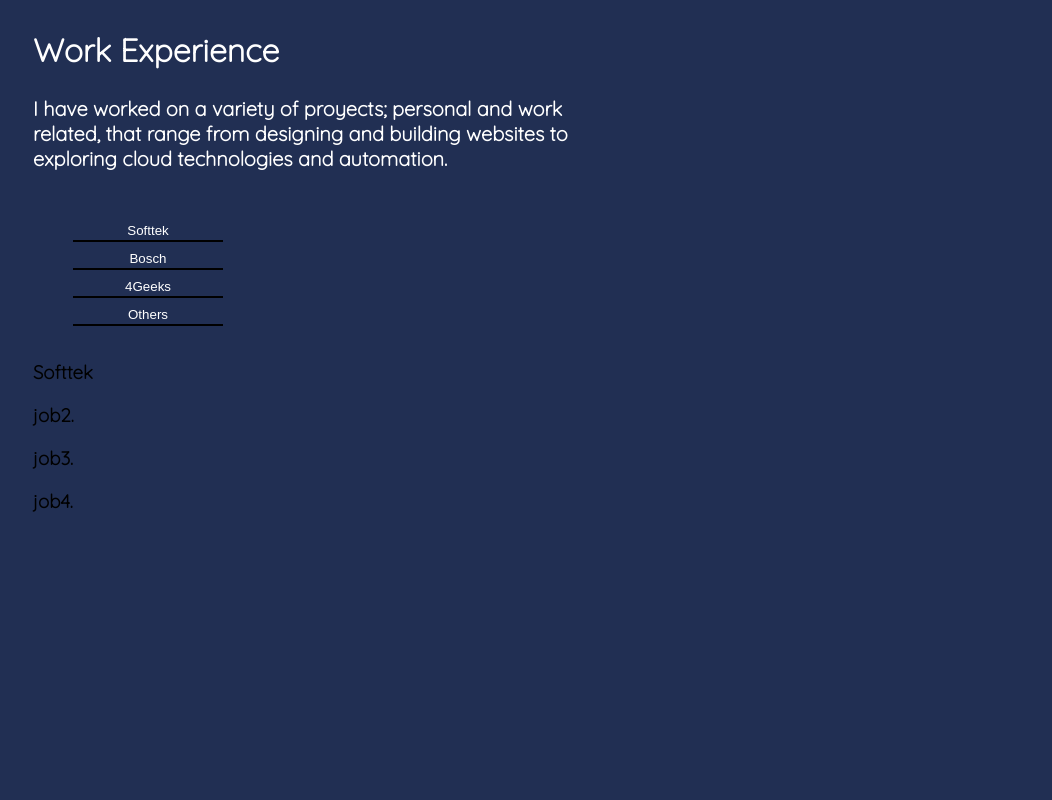
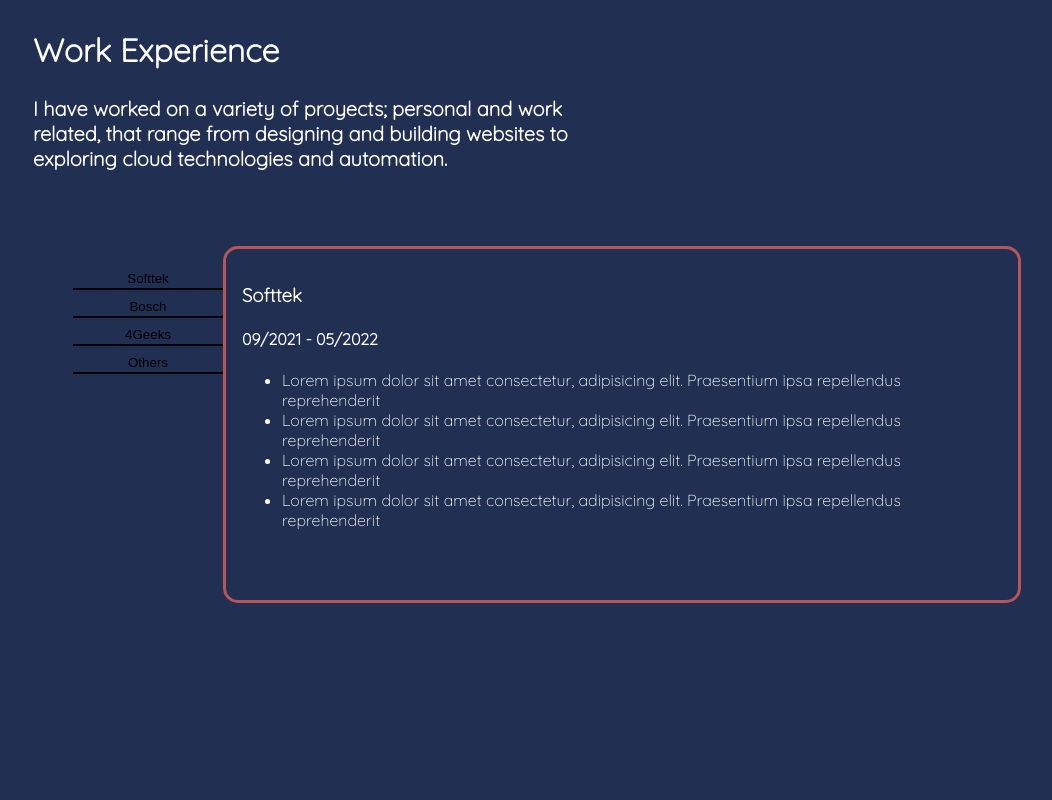
Before and after one commit to audieartb/myportfolio, a website built with webpack: page src/index.html in a window 1280 px wide. Shown: the part 861-1661 px from the top of the page, without its empty margins (31-1083 px from the left). Built offline with nearby package versions, Linux system fonts and the light colour scheme.

Commit message:
experience section added

```diff
--- a/src/assets/home.scss
+++ b/src/assets/home.scss
@@ -27,7 +27,7 @@
 .section-header {
   color: white;
   max-width: 50%;
-
+margin-bottom: 3rem;
   h1 {
     font-size: 2rem;
   }
@@ -66,8 +66,12 @@
   }
 }
 
-#exp-table{
-    display: grid;
+#exp-table {
+  display: grid;
+  grid-template-columns: 2fr 8fr;
+  min-height: 300px;
+  max-width: 950px;
+  color: white;
 }
 .tabs {
   ul {
@@ -76,14 +80,29 @@
 }
 
 .tablink-btn {
-  color: white;
+
   background-color: transparent;
-  width: 150px;
+  width: 100%;
   border-width: 0 0 2px 0;
   margin: 0.5rem 0 0 0;
   padding-bottom: 2px;
+
+  &:hover {
+    border-color: #a8b6d8;
+  }
+
+  &.active{
+      border-color: #a8b6d8;
+  }
 }
 
-.tablink-btn:hover {
-  border-color: #a8b6d8;
+.tab-content {
+  border: solid;
+  border-color: #b65656;
+  border-radius: 15px;
+  width: 100%;
+  height: 100%;
+  display: none;
+
+  padding: 1rem;
 }
--- a/src/assets/name-card.scss
+++ b/src/assets/name-card.scss
@@ -3,6 +3,7 @@
 #card-container {
     display: grid;
     width: 100%;
+    margin-bottom: 3rem;
 }
 
 .name-card{
--- a/src/index.html
+++ b/src/index.html
@@ -55,31 +55,90 @@
                 </ul>
             </div>
             <div>
-                <div id="job1" class="tabcontent">
+                <div id="job1" class="tab-content">
                     <h3>Softtek</h3>
+                    <h4>09/2021 - 05/2022</h4>
+                    <div>
+                        <ul>
+                            <li>
+                                Lorem ipsum dolor sit amet consectetur, adipisicing elit. Praesentium ipsa repellendus reprehenderit
+                            </li>
+                            <li>
+                                Lorem ipsum dolor sit amet consectetur, adipisicing elit. Praesentium ipsa repellendus reprehenderit
+                            </li>
+                            <li>
+                                Lorem ipsum dolor sit amet consectetur, adipisicing elit. Praesentium ipsa repellendus reprehenderit
+                            </li>
+                            <li>
+                                Lorem ipsum dolor sit amet consectetur, adipisicing elit. Praesentium ipsa repellendus reprehenderit
+                            </li>
+                        </ul>
+                    </div>
                 </div>
-                <div id="job2" class="tabcontent">
-                    <h3>job2.</h3>
+                <div id="job2" class="tab-content">
+                    <h3>Bosch</h3>
+                    <h4>09/2021 - 05/2022</h4>
+                    <div>
+                        <ul>
+                            <li>
+                                Lorem ipsum dolor sit amet consectetur, adipisicing elit. Praesentium ipsa repellendus reprehenderit
+                            </li>
+                            <li>
+                                Lorem ipsum dolor sit amet consectetur, adipisicing elit. Praesentium ipsa repellendus reprehenderit
+                            </li>
+                            <li>
+                                Lorem ipsum dolor sit amet consectetur, adipisicing elit. Praesentium ipsa repellendus reprehenderit
+                            </li>
+                            <li>
+                                Lorem ipsum dolor sit amet consectetur, adipisicing elit. Praesentium ipsa repellendus reprehenderit
+                            </li>
+                        </ul>
+                    </div>
                 </div>
-                <div id="job3" class="tabcontent">
-                    <h3>job3.</h3>
+                <div id="job3" class="tab-content">
+                    <h3>4Geeks</h3>
+                    <h4>09/2021 - 05/2022</h4>
+                    <div>
+                        <ul>
+                            <li>
+                                Lorem ipsum dolor sit amet consectetur, adipisicing elit. Praesentium ipsa repellendus reprehenderit
+                            </li>
+                            <li>
+                                Lorem ipsum dolor sit amet consectetur, adipisicing elit. Praesentium ipsa repellendus reprehenderit
+                            </li>
+                            <li>
+                                Lorem ipsum dolor sit amet consectetur, adipisicing elit. Praesentium ipsa repellendus reprehenderit
+                            </li>
+                            <li>
+                                Lorem ipsum dolor sit amet consectetur, adipisicing elit. Praesentium ipsa repellendus reprehenderit
+                            </li>
+                        </ul>
+                    </div>
                 </div>
-                <div id="job4" class="tabcontent">
-                    <h3>job4.</h3>
+                <div id="job4" class="tab-content">
+                    <h3>Others</h3>
+                    <h4>2012 - 2019</h4>
+                    <div>
+                       <p>
+                           Most of these years I spent working in the Workforce Management field, for a few companies...and on and on .
+                       </p>
+                    </div>
                 </div>
             </div>
         </div>
         <script>
 
+            let first = document.getElementsByClassName("tab-content");
+            first[0].style.display = "block"
 
             function tabSelect(event, selection) {
                 let i, tabcontent, tablinks;
-                tabcontent = document.getElementsByClassName("tabcontent");
+                tabcontent = document.getElementsByClassName("tab-content");
                 for (i = 0; i < tabcontent.length; i++) {
                     tabcontent[i].style.display = "none"
                 }
 
-                tablinks = document.getElementsByClassName("tanlinks");
+                tablinks = document.getElementsByClassName("tablinks");
                 for (i = 0; i < tablinks.length; i++) {
                     tablinks[i].className = tablinks[i].className.replace("active", "");
                 }
--- a/src/index.js
+++ b/src/index.js
@@ -1,2 +1,6 @@
 console.log("hello world!!")
 import './assets/styles.scss'
+
+let first = document.getElementsByClassName("tab-content");
+first[1].style.display = " active"
+console.log("first")
```
